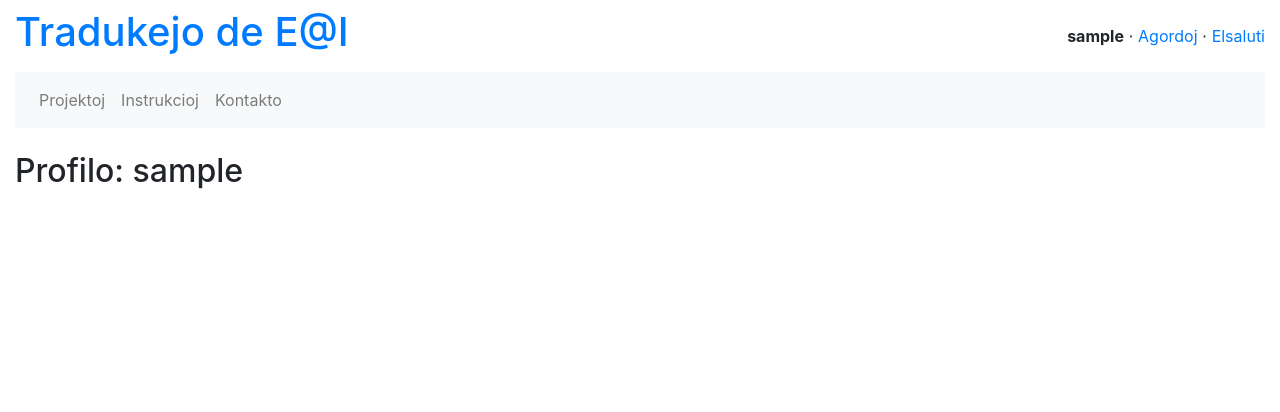
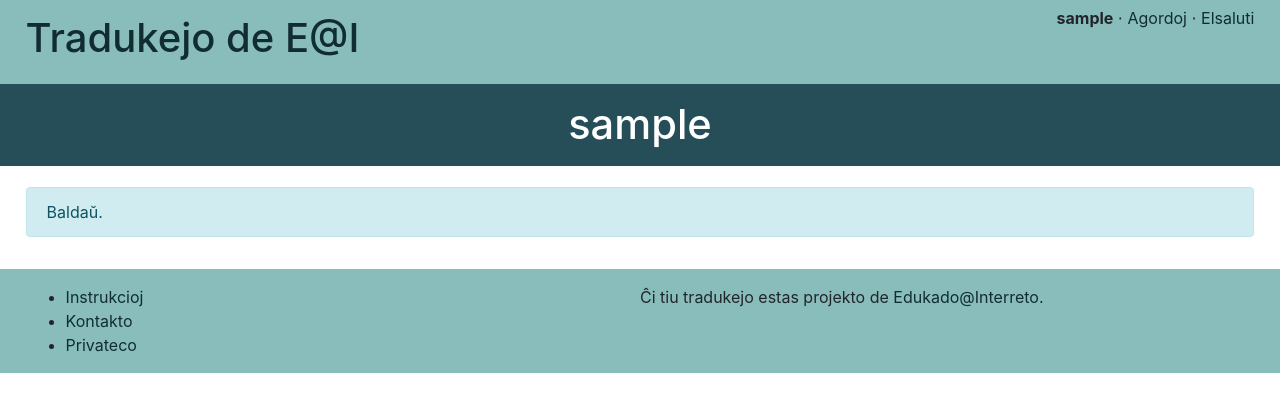
Before and after one commit to edukado-interreto/tradukejo, a Django app: page /user/1/ in a window 1280 px wide. Shown: the top 412 px of the page. Run offline with Django 3.2, Linux system fonts and the light colour scheme; the visitor is signed in with stand-in values (Sample User, id 1); data comes from the database, SQL or seed files in the repository; some libraries are stand-ins or nearby versions.

Commit message:
templates design

```diff
--- a/templates/base.html
+++ b/templates/base.html
@@ -12,10 +12,9 @@
 	<title>{% block title %}Bonvenon{% endblock %} – {{ WEBSITE_NAME }}</title>
 </head>
 <body>
-	<div class="container-fluid">
-		<header class="row d-flex align-items-center">
-			<h1 class="mt-2 mb-3 col-md-6 col-lg-8"><a href="{% url 'projects' %}">{{ WEBSITE_NAME }}</a></h1>
-			<div class="col text-right">
+	<header id="page-header">
+		<div class="inner-container row no-gutters">
+			<div class="col-sm-6 col-lg-4 text-right order-sm-last">
 				{% if user.is_authenticated %}
 					<strong>{{ user.username }}</strong> ⋅
 					<a href="{% url 'user_settings' %}">Agordoj</a>	⋅
@@ -24,27 +23,13 @@
 					<a href="{% url 'login' %}">Ensaluti</a> ⋅ <a href="{% url 'register' %}">Krei konton</a>
 				{% endif %}
 			</div>
-		</header>
-		<nav class="navbar navbar-expand-lg navbar-light bg-light mb-4">
-			<button class="navbar-toggler" type="button" data-toggle="collapse" data-target="#navbarSupportedContent" aria-controls="navbarSupportedContent" aria-expanded="false" aria-label="Toggle navigation">
-				<span class="navbar-toggler-icon"></span>
-			</button>
-
-			<div class="collapse navbar-collapse" id="navbarSupportedContent">
-				<ul class="navbar-nav mr-auto">
-					<li class="nav-item">
-						<a class="nav-link" href="{% url 'projects' %}">Projektoj</a>
-					</li>
-					<li class="nav-item">
-						<a class="nav-link" href="#">Instrukcioj</a>
-					</li>
-					<li class="nav-item">
-						<a class="nav-link" href="#">Kontakto</a>
-					</li>
-				</ul>
-			</div>
-		</nav>
-		<main>
+			<h1 class="mt-2 mb-3 col"><a href="{% url 'projects' %}">{{ WEBSITE_NAME }}</a></h1>
+		</div>
+	</header>
+	<main>
+		<h1 class="page-title">{% block pagetitle %}{% endblock %}</h1>
+		{% if messages %}
+		<div class="inner-container">
 			{% for message in messages %}
 			<div class="alert{% if message.tags %} alert-{{ message.tags }}{% endif %} alert-dismissible fade show" role="alert">
 				{{ message }}
@@ -53,11 +38,26 @@
 				</button>
 			</div>
 			{% endfor %}
+		</div>
+		{% endif %}
 
-			{% block content %}
-			{% endblock %}
-		</main>
-	</div>
+		{% block maincontent %}
+		{% endblock %}
+	</main>
+	<footer id="page-footer">
+		<div class="inner-container row no-gutters">
+			<div class="col-12 col-sm-6">
+				<ul>
+					<li><a href="#">Instrukcioj</a></li>
+					<li><a href="#">Kontakto</a></li>
+					<li><a href="#">Privateco</a></li>
+				</ul>
+			</div>
+			<div class="col-12 col-sm-6">
+				Ĉi tiu tradukejo estas projekto de <a href="https://ikso.net" target="_blank">Edukado@Interreto</a>.
+			</div>
+		</div>
+	</footer>
 {% block js %}{% endblock %}
 </body>
 </html>
--- /dev/null
+++ b/templates/normal-page.html
@@ -0,0 +1,6 @@
+{% extends 'base.html' %}
+{% block maincontent %}
+<div class="inner-container">
+	{% block content %}{% endblock %}
+</div>
+{% endblock %}
--- /dev/null
+++ b/templates/wide-page.html
@@ -0,0 +1,6 @@
+{% extends 'base.html' %}
+{% block maincontent %}
+<div class="container-fluid">
+	{% block content %}{% endblock %}
+</div>
+{% endblock %}
--- a/traduko/static/traduko/css/style.css
+++ b/traduko/static/traduko/css/style.css
@@ -1,6 +1,69 @@
-main h1 {
+.inner-container {
+    margin: auto;
+    width: 96%;
+    max-width: 1300px;
+}
+
+.container-fluid {
+    max-width: 1800px;
+}
+
+a {
+    color: #254E58;
+}
+
+a:hover, a:active {
+    color: #112D32;
+}
+
+#page-header {
+    background: #88BDBC;
+    padding: 6px 0;
+}
+
+#page-header a {
+    color: #112D32;
+}
+
+#page-footer {
+    background: #88BDBC;
+    padding: 1rem 0;
+    margin-top: 2rem;
+    margin-bottom: 0;
+}
+
+#page-footer a {
+    color: #112D32;
+}
+
+#page-footer ul {
+    margin: 0;
+}
+
+main h1.page-title {
+    margin-top: 0;
+    background: #254E58;
+    color: white;
+    text-align: center;
+    margin-bottom: 1.3rem;
+    padding: 1rem 0;
+    font-size: 2.6rem;
+}
+
+main h1.page-title a {
+    color: white;
+    text-decoration: underline;
+}
+
+main h1.page-title a:hover, main h1.page-title a:active {
+    color: #CCC;
+}
+
+main h2 {
     font-size: 1.8rem;
-    font-weight: bold;
+    color: #254E58;
+    margin-top: 2rem;
+    margin-bottom: 1rem;
 }
 
 .project.hidden {
@@ -16,10 +79,6 @@ main h1 {
     font-size: .9em;
     margin-top: 4px;
     color: #454545;
-}
-
-.container-fluid {
-    max-width: 1600px;
 }
 
 .project-logo {
--- a/traduko/templates/traduko/project-edit.html
+++ b/traduko/templates/traduko/project-edit.html
@@ -1,10 +1,9 @@
-{% extends 'base.html' %}
+{% extends 'normal-page.html' %}
 {% load crispy_forms_tags %}
 {% block title %}{{ project.name }} – redakti{% endblock %}
+{% block pagetitle %}Redakti la projekton <a href="{% url 'project' project.pk %}">{{ project.name }}</a>{% endblock %}
 
 {% block content %}
-<h1>Redakti la projekton <a href="{% url 'project' project.pk %}">{{ project.name }}</a></h1>
-
 <form action="" method="post" enctype="multipart/form-data">
 	{% csrf_token %}
 	{{ form|crispy }}
--- a/traduko/templates/traduko/project-translator-requests.html
+++ b/traduko/templates/traduko/project-translator-requests.html
@@ -1,9 +1,7 @@
-{% extends 'base.html' %}
+{% extends 'normal-page.html' %}
 {% block title %}{{ project.name }} – petoj por traduki{% endblock %}
-
+{% block pagetitle %}<a href="{% url 'project' project.pk %}">{{ project.name }}</a> – petoj por traduki{% endblock %}
 {% block content %}
-<h1><a href="{% url 'project' project.pk %}">{{ project.name }}</a> – petoj por traduki</h1>
-
 {% if not requests %}
 <p class="alert alert-info mt-4">Nuntempe ne estas petoj.</p>
 {% else %}
--- a/traduko/templates/traduko/projects.html
+++ b/traduko/templates/traduko/projects.html
@@ -1,11 +1,9 @@
-{% extends 'base.html' %}
+{% extends 'normal-page.html' %}
 
 {% block title %}Projektoj{% endblock %}
+{% block pagetitle %}Projektoj{% endblock %}
 
 {% block content %}
-Bonvenon al la tradukejo de <a href="https://ikso.net">E@I</a>!
-
-<h1 class="mt-3">Projektoj</h1>
 <div class="card mt-4">
 	<ul class="list-group list-group-flush">
 		{% for project in projects %}
--- a/traduko/templates/traduko/translate.html
+++ b/traduko/templates/traduko/translate.html
@@ -1,15 +1,15 @@
-{% extends 'base.html' %}
+{% extends 'wide-page.html' %}
 {% load static %}
 {% load traduko_tags %}
 
 {% block title %}Traduko de {{ project.name }} ({{ language.name }}){% endblock %}
+{% block pagetitle %}Traduko de <a href="{% url 'project' project.pk %}">{{ project.name }}</a> (<span lang="{{ language.code }}" dir="{{ language.direction }}">{{ language.name }}</span>){% endblock %}
 
 {% block js %}
 <script src="{% static 'traduko/js/translate.js' %}"></script>
 {% endblock %}
 
 {% block content %}
-<h1>Traduko de <a href="{% url 'project' project.pk %}">{{ project.name }}</a></h1>
 <input type="hidden" id="csrf" value="{{ csrf_token }}">
 <input type="hidden" id="current_language" value="{{ language.code }}">
 <nav class="navbar navbar-expand-lg navbar-light bg-light">
--- a/traduko/templates/traduko/translator-notifications.html
+++ b/traduko/templates/traduko/translator-notifications.html
@@ -1,9 +1,8 @@
-{% extends 'base.html' %}
+{% extends 'normal-page.html' %}
 {% block title %}{{ project.name }} – sciigoj pri novaj tekstoj{% endblock %}
+{% block pagetitle %}Sendi sciigojn pri novaj tekstoj en <a href="{% url 'project' project.pk %}">{{ project.name }}</a>{% endblock %}
 
 {% block content %}
-<h1>Sendi sciigojn pri novaj tekstoj en <a href="{% url 'project' project.pk %}">{{ project.name }}</a></h1>
-
 <p>Al la tradukantoj de kiuj lingvoj vi volas sendi informon pri tio, ke novaj tradukendaj tekstoj estas disponeblaj?</p>
 {% if project.last_translator_notification %}
 <p>Lasta sciigo: {{ project.last_translator_notification }}.</p>
--- a/users/templates/users/profile.html
+++ b/users/templates/users/profile.html
@@ -1,9 +1,8 @@
-{% extends 'base.html' %}
+{% extends 'normal-page.html' %}
 
-{% block title %}
-<h2>{{ current_user.username }}</h2>
-{% endblock %}
+{% block title %}{{ current_user.username }}{% endblock %}
+{% block pagetitle %}{{ current_user.username }}{% endblock %}
 
 {% block content %}
-<h2>Profilo: {{ current_user.username }}</h2>
+<div class="alert alert-info">Baldaŭ.</div>
 {% endblock %}
--- a/users/templates/users/user-settings.html
+++ b/users/templates/users/user-settings.html
@@ -1,10 +1,9 @@
-{% extends 'base.html' %}
+{% extends 'normal-page.html' %}
 {% load crispy_forms_tags %}
 {% block title %}Agordoj{% endblock %}
+{% block pagetitle %}Agordoj{% endblock %}
 
 {% block content %}
-<h1>Agordoj</h1>
-
 <form action="" method="post">
 	{% csrf_token %}
 	{{ form|crispy }}
```
Also changed, not shown: traduko/templates/traduko/project.html (+6 -7 lines), users/templates/registration/login.html (+4 -3 lines), users/templates/users/register.html (+4 -3 lines).
